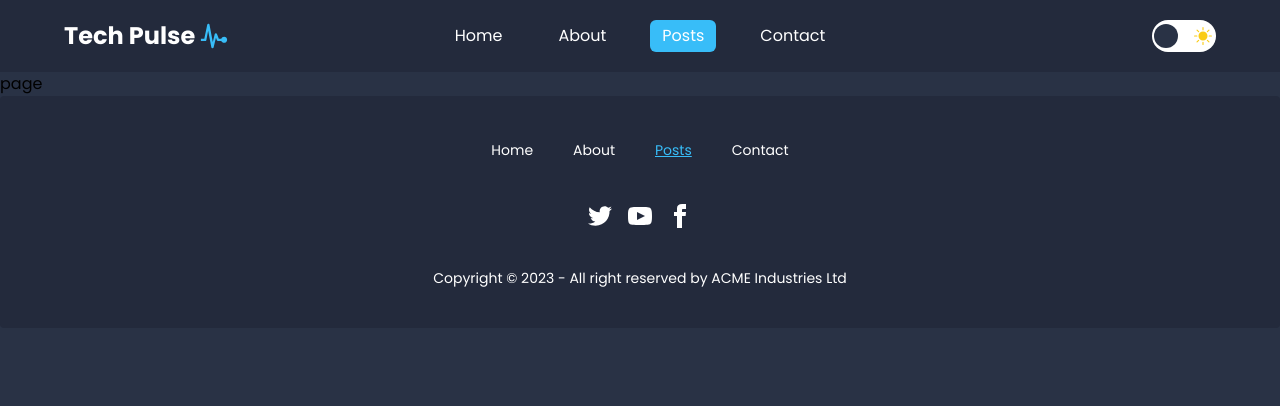
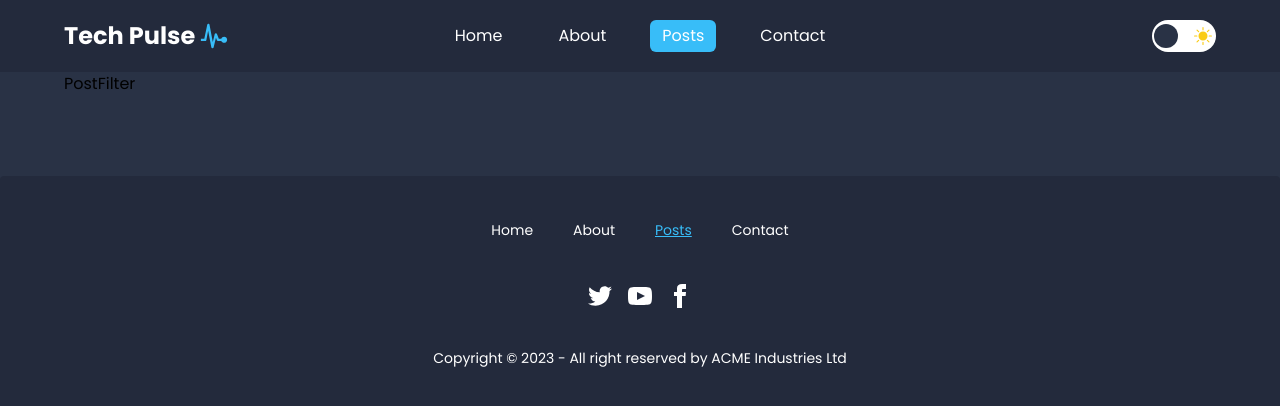
Before and after one commit to DevAntonioRogers/techBlog, a Next.js app: page /posts in a window 1280 px wide. Shown: the top 406 px of the page. Built offline with nearby package versions, Linux system fonts and the light colour scheme.

Commit message:
Posts Page and Alias Bug Fix

```diff
--- a/app/layout.jsx
+++ b/app/layout.jsx
@@ -1,7 +1,7 @@
 import { Poppins } from "next/font/google";
 import "./globals.css";
-import Navbar from "@/components/Navbar";
-import Footer from "@/components/Footer";
+import Navbar from "../components/Navbar";
+import Footer from "../components/Footer";
 
 const poppins = Poppins({
   subsets: ["latin"],
--- a/app/page.jsx
+++ b/app/page.jsx
@@ -1,5 +1,5 @@
-import Hero from "@/components/Hero";
-import LatestPost from "@/components/LatestPost";
+import Hero from "../components/Hero";
+import LatestPost from "../components/LatestPost";
 
 const Home = () => {
   return (
--- a/app/posts/page.jsx
+++ b/app/posts/page.jsx
@@ -1,5 +1,11 @@
+import Posts from "../../components/Posts";
+
 const page = () => {
-  return <div>page</div>;
+  return (
+    <>
+      <Posts />
+    </>
+  );
 };
 
 export default page;
--- a/components/Footer.jsx
+++ b/components/Footer.jsx
@@ -1,7 +1,7 @@
 "use client";
-import useMenuActive from "@/hooks/useMenuActive";
+import useMenuActive from "../hooks/useMenuActive";
 import LinkItem from "./LinkItem";
-import { Links } from "@/constants/links";
+import { Links } from "../constants/links";
 const Footer = () => {
   return (
     <footer className="footer footer-center p-10 bg-base-200 text-base-content rounded dark:bg-dark dark:text-white border-t dark:border-none">
--- a/components/Hero.jsx
+++ b/components/Hero.jsx
@@ -1,5 +1,5 @@
 import Image from "next/image";
-import { posts } from "@/constants/posts";
+import { posts } from "../constants/posts";
 import Link from "next/link";
 const Hero = () => {
   const featuredPost = posts.filter(
--- a/components/LatestPost.jsx
+++ b/components/LatestPost.jsx
@@ -1,4 +1,4 @@
-import { posts } from "@/constants/posts";
+import { posts } from "../constants/posts";
 import PostsCard from "./PostsCard";
 
 const LatestPost = () => {
--- a/components/MobileMenu.jsx
+++ b/components/MobileMenu.jsx
@@ -1,5 +1,5 @@
 import Link from "next/link";
-import { Links } from "@/constants/links";
+import { Links } from "../constants/links";
 import { useState } from "react";
 import { HiMenu } from "react-icons/hi";
 import { MdOutlineClose } from "react-icons/md";
--- a/components/Navbar.jsx
+++ b/components/Navbar.jsx
@@ -2,9 +2,9 @@
 import Link from "next/link";
 import MobileMenu from "./MobileMenu";
 import ThemeToggle from "./ThemeToggle";
-import { Links } from "@/constants/links";
+import { Links } from "../constants/links";
 import { IoMdPulse } from "react-icons/io";
-import useMenuActive from "@/hooks/useMenuActive";
+import useMenuActive from "../hooks/useMenuActive";
 import LinkItem from "./LinkItem";
 const Navbar = () => {
   return (
--- /dev/null
+++ b/components/PostFilter.jsx
@@ -0,0 +1,7 @@
+import React from "react";
+
+const PostFilter = () => {
+  return <div>PostFilter</div>;
+};
+
+export default PostFilter;
--- /dev/null
+++ b/components/Posts.jsx
@@ -0,0 +1,50 @@
+"use client";
+
+import { useState } from "react";
+import PostsCard from "./PostsCard";
+import PostFilter from "./PostFilter";
+const Posts = () => {
+  const [activeCategory, setActiveCategory] =
+    useState("all");
+  const [filtered, setFiltered] = useState([]);
+  const [visiblePosts, setVisiblePosts] = useState(6);
+
+  const loadMorePosts = () => {
+    setVisiblePosts(
+      (prevVisiblePosts) => prevVisiblePosts + 4
+    );
+  };
+  return (
+    <div className="w-full h-fit">
+      <div className="wrapper">
+        <PostFilter
+          setFiltered={setFiltered}
+          activeCategory={activeCategory}
+          setActiveCategory={setActiveCategory}
+        />
+
+        <div className="grid md:grid-cols-2 grid-cols-1 gap-5">
+          {filtered
+            .slice(0, visiblePosts)
+            .map((post, index) => (
+              <PostsCard />
+            ))}
+        </div>
+        <div className="py-10">
+          {visiblePosts < filtered.length && (
+            <div className="text-center mt-4">
+              <button
+                onClick={loadMorePosts}
+                className="bg-sky-400 hover:bg-sky-200 py-2 px-4 text-white rounded-md"
+              >
+                Show More
+              </button>
+            </div>
+          )}
+        </div>
+      </div>
+    </div>
+  );
+};
+
+export default Posts;
```
